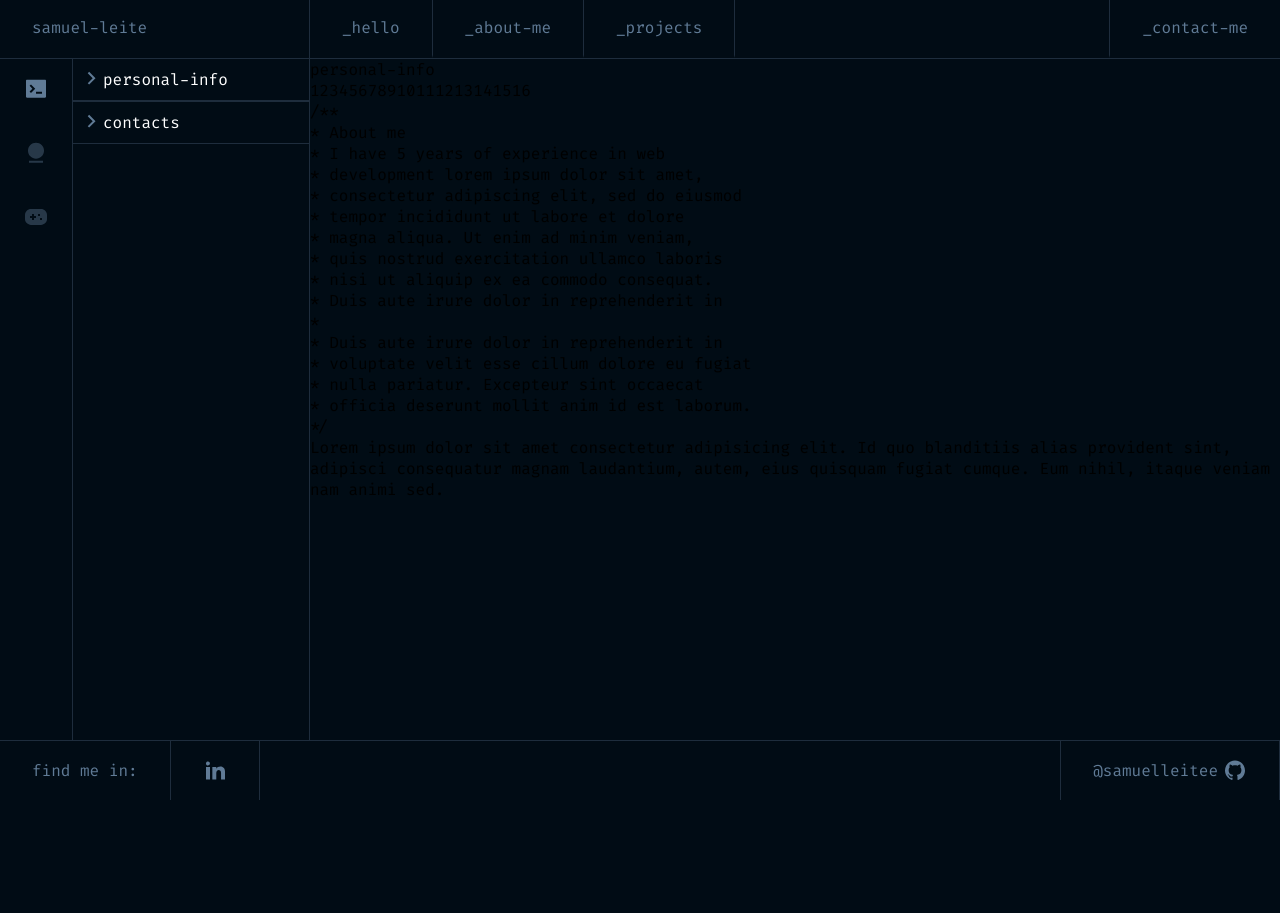
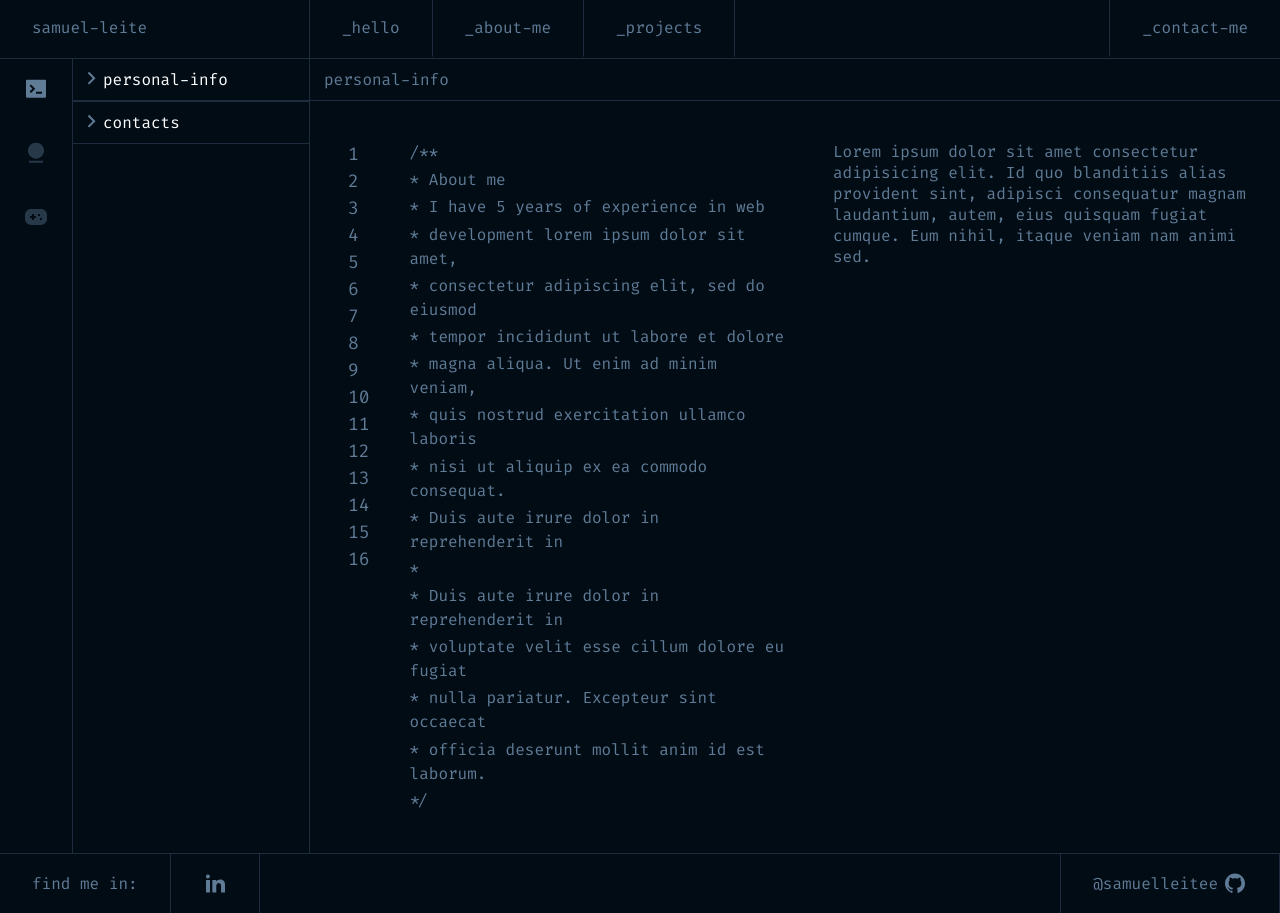
Before and after one commit to samuelleitee/portfolio, a React (Vite) app: page /hobbies in a window 1280 px wide. Before the commit the page ends 800 px from the top, so only its background shows below. Built offline with nearby package versions, Linux system fonts and the light colour scheme; the HTML template or start-up script is replaced by a standard one.

Commit message:
style: add style to Professional component

```diff
--- a/src/components/Informations/Hobbies/Hobbies.module.css
+++ b/src/components/Informations/Hobbies/Hobbies.module.css
@@ -1,4 +1,62 @@
-.hobbies {
-    grid-row: 2  ;
-    grid-column: 2  ;
+.section {
+    display: grid;
+    grid-template-columns: 1fr 1fr;
+    grid-template-rows: auto 1fr;
+
+    color: var(--secondary-607B96);
+    /* max-width: calc(100% - 50px); */
 }
+
+.header {
+    grid-column: 1 / -1;
+
+    display: grid;
+    grid-template-columns: 1fr 1fr;
+
+    font-size: var(--lables);
+    border-bottom: 1px solid #1e2d3d;
+    padding: 0.625rem 0.875rem;
+}
+
+.article {
+    display: flex;
+    gap: 2.5rem;
+
+    padding: 2.5rem 0.375rem 2.5rem 2.375rem;
+    overflow-y: scroll;
+}
+
+.article::-webkit-scrollbar {
+    width: 26px;
+}
+
+.article::-webkit-scrollbar-track {
+    background-color: #010c15;
+    border-right: 1px solid #1e2d3d;
+    border-left: 1px solid #1e2d3d;
+}
+
+.article::-webkit-scrollbar-thumb {
+    background-color: var(--secondary-607B96);
+    height: 50px;
+    min-height: 20px;
+}
+
+.article aside {
+    font-size: var(--body-text);
+}
+
+.article p {
+    line-height: 150%;
+}
+
+.article aside span {
+    display: block;
+    line-height: 150%;
+}
+
+.article div {
+    display: flex;
+    flex-direction: column;
+    gap: 3.2px;
+}
```
